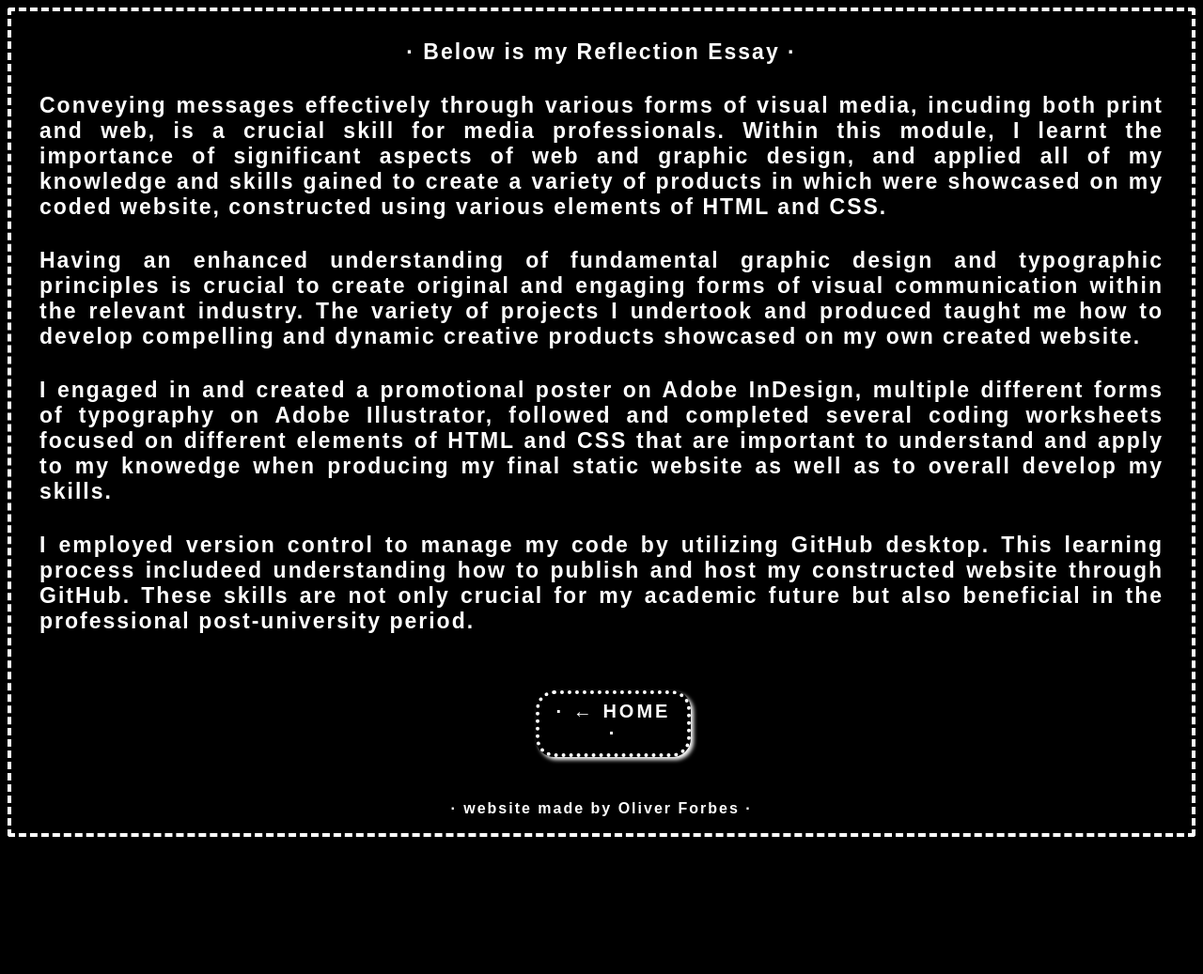
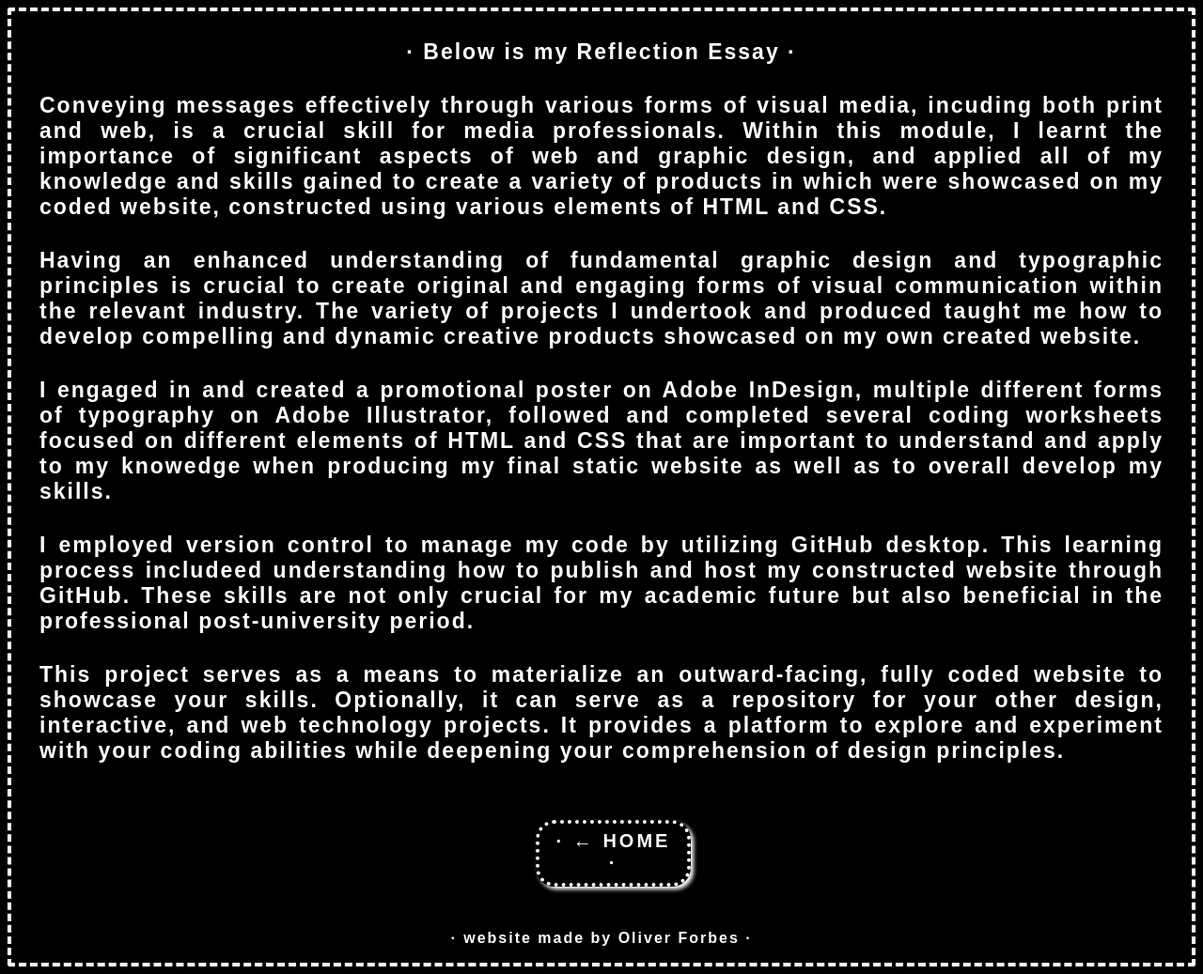
Before and after one commit to o2-forbes/Website-Project, a plain HTML site: page Reflection.html in a window 1280 px wide. Shown: the whole page at 94% size. Before the commit the page ends 899 px from the top, so only its background shows below. Drawn offline with Linux system fonts and the light colour scheme; a web font is replaced by a local one.

Commit message:
Update Reflection.html

```diff
--- a/Reflection.html
+++ b/Reflection.html
@@ -47,6 +47,12 @@
             These skills are not only crucial for my academic future but also beneficial in the professional post-university period.
         </p>
 
+        <p class="CARP-text">
+            This project serves as a means to materialize an outward-facing, fully coded website to showcase your skills. Optionally,
+            it can serve as a repository for your other design, interactive, and web technology projects.
+            It provides a platform to explore and experiment with your coding abilities while deepening your comprehension of design principles.
+        </p>
+
         <div>
 
 
```
